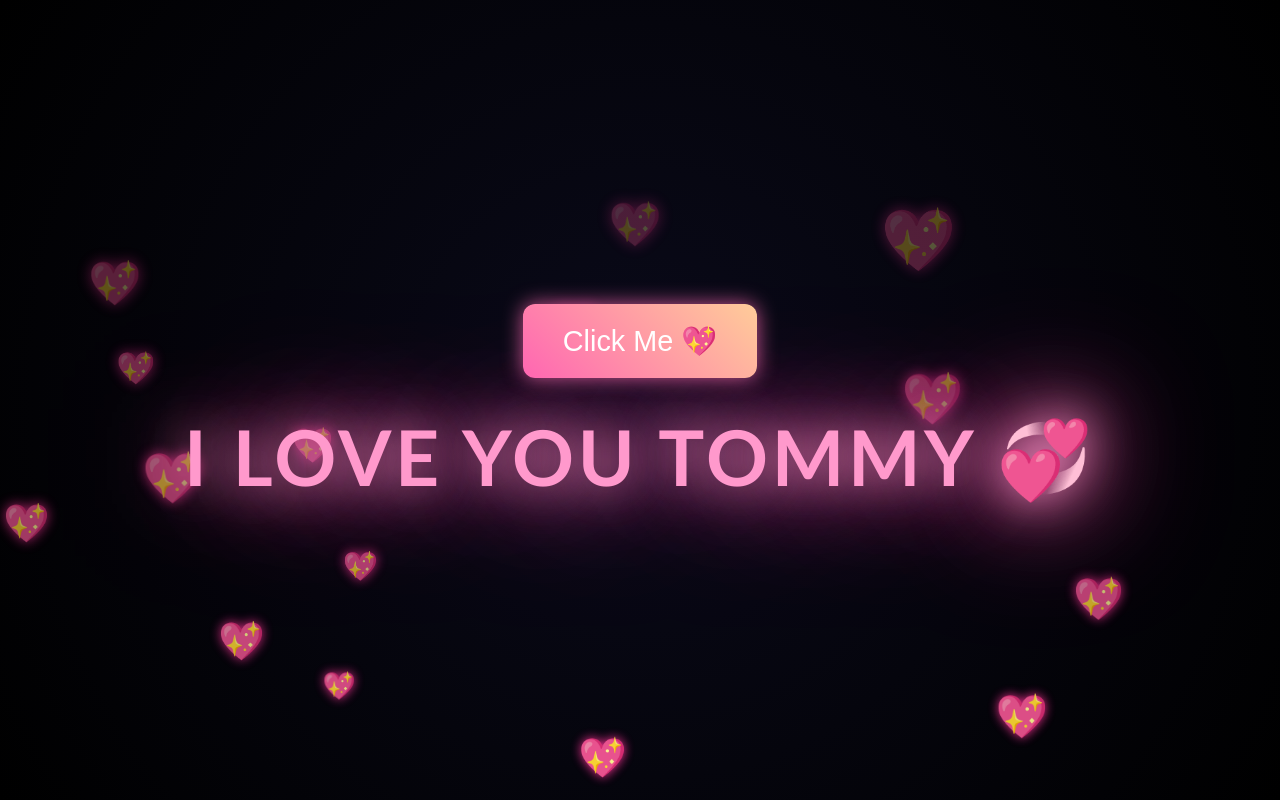
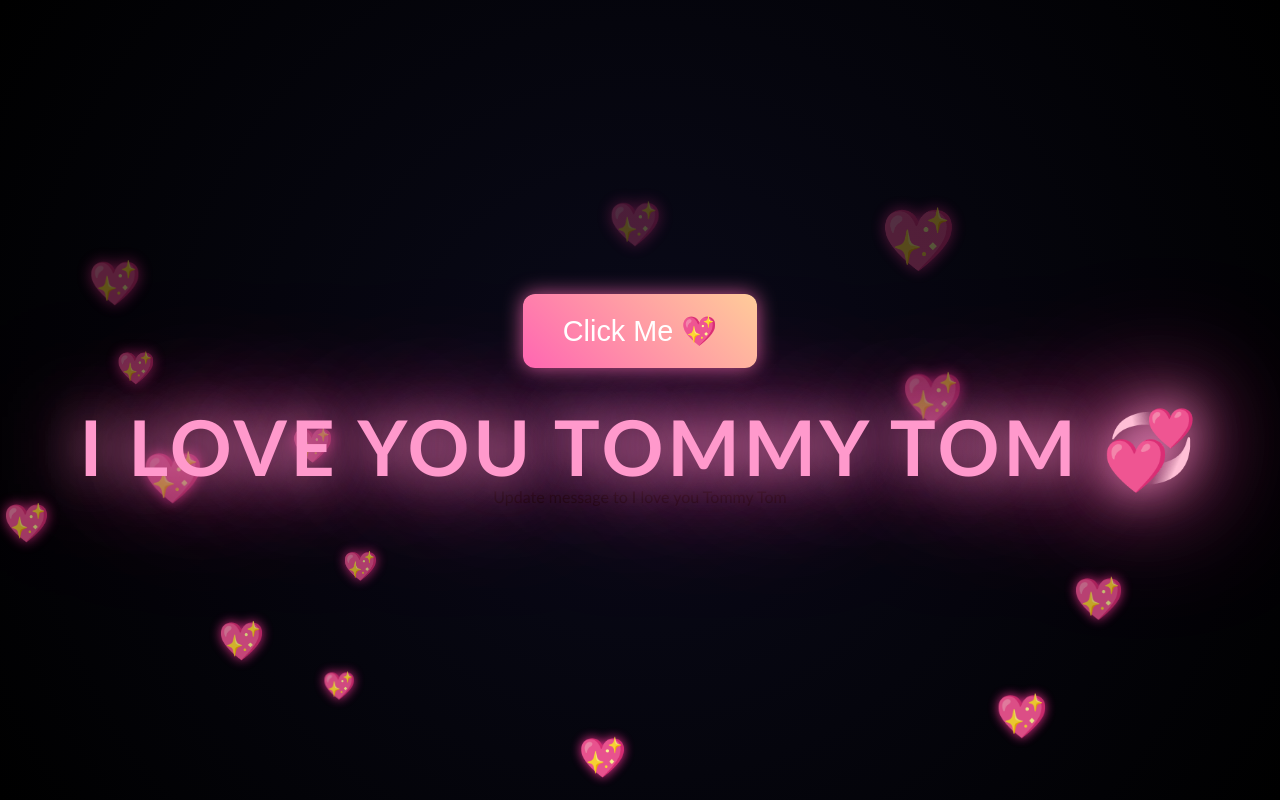
Before and after one commit to yuistarz097-jpg/PikaPika, a plain HTML site: page index.html in a window 1280 px wide. Both pictures are taken after a click on the button "Click Me 💖". Drawn offline with Linux system fonts and the light colour scheme.

Commit message:
Update index.html

```diff
--- a/index.html
+++ b/index.html
@@ -73,7 +73,7 @@
 </head>
 <body>
   <button id="loveButton">Click Me 💖</button>
-  <div id="message">I LOVE YOU TOMMY 💞</div>
+  <div id="message">I LOVE YOU TOMMY TOM 💞</div>
 
   <script>
     const button = document.getElementById('loveButton');
@@ -93,7 +93,7 @@
     button.addEventListener('click', () => {
       message.classList.add('show');
       if ('speechSynthesis' in window) {
-        const utter = new SpeechSynthesisUtterance('I love you Tommy');
+        const utter = new SpeechSynthesisUtterance('I love you Tommy Tom');
         utter.pitch = 1.2;
         utter.rate = 1;
         window.speechSynthesis.speak(utter);
@@ -105,3 +105,4 @@
   </script>
 </body>
 </html>
+Update message to I love you Tommy Tom
```
